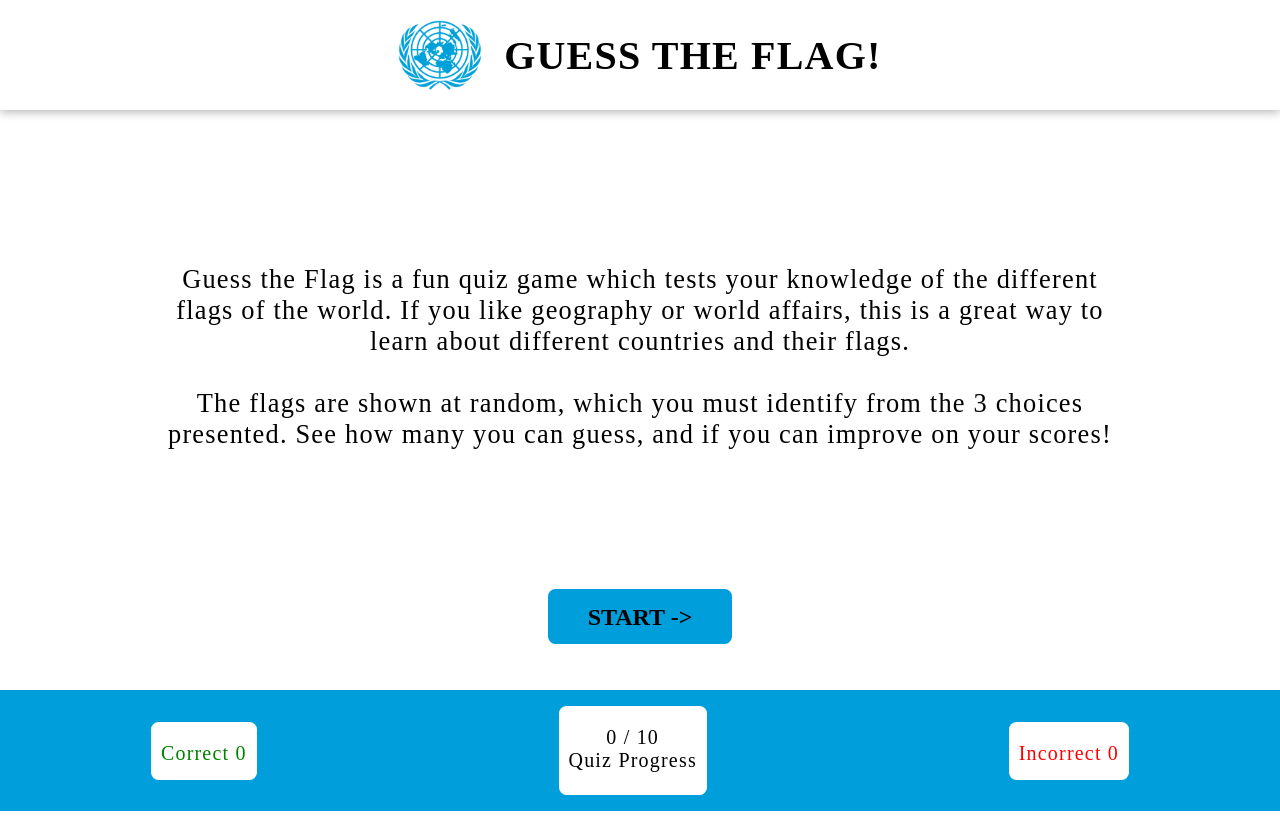
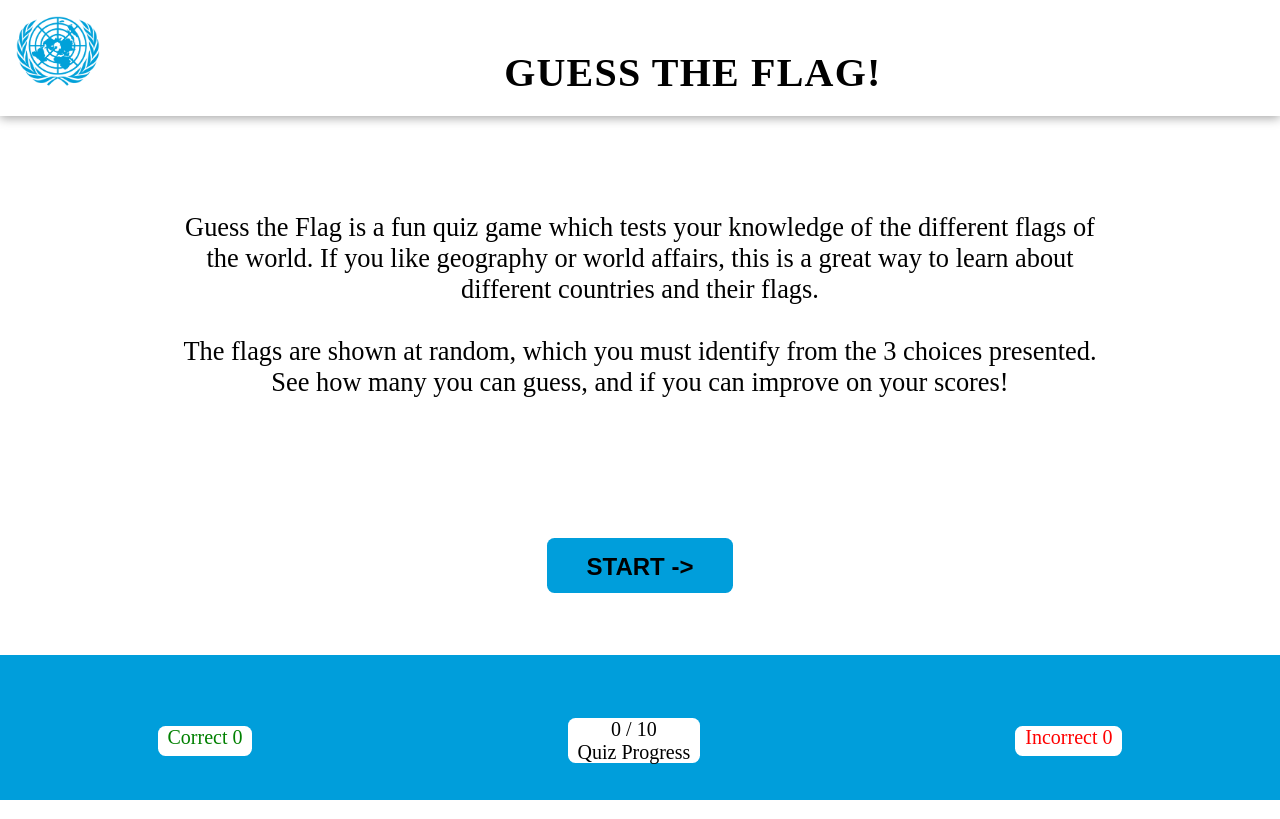
Before and after one commit to JarlathMacS/guess-the-flag, a plain HTML site: page index.html in a window 1280 px wide. Drawn offline with Linux system fonts and the light colour scheme; a web font is replaced by a local one.

Commit message:
Restructure header html and css

```diff
--- a/assets/css/style.css
+++ b/assets/css/style.css
@@ -1,35 +1,63 @@
-/* Global styles */
+/* Asterisk wildcard selector to override default styles added by the browser */
+* {
+    padding: 0;
+    margin: 0;
+    box-sizing: border-box;
+}
 
-* {
+/* General styles */
+body {
+    /* background-color: #ffffff; */
+    /* width: 100%; */
+    /* margin-left: 0;
+    margin-top: 0; */
+    min-height: 100vh;
+    display: flex;
+    flex-direction: column;
     font-family: "Forum", serif;
 }
 
-body {
-    background-color: white;
-    width: 100%;
-    margin-left: 0;
-    margin-top: 0;
+/* --------- Heading --------- */
+h1 {
+    text-transform: uppercase;
     letter-spacing: 1.2px;
-}
 
-/* --------- Heading --------- */
-.heading {
     text-align: center;
-    font-size: 2.5rem;
-    text-transform: uppercase;
-    display: flex;
+    font-size: 125%;
+    padding-bottom: 20px;
+    padding-top: 20px;
+    /* display: flex;
     align-items: center;
     justify-content: center;
     box-shadow: 0px 1px 10px 0px rgba(0, 0, 0, 0.36);
-    padding-bottom: 20px;
-    padding-top: 20px;
     width: 100%;
-    margin-top: 0;
+    margin-top: 0; */
+}
+
+/* Header */
+header {
+    background-color: #ffffff;
+    padding: 0 1rem;
+    position: fixed;
+    z-index: 99;
+    width: 100%;
+    display: flex;
+    justify-content: center;
+    align-items: baseline;
+    box-shadow: 0px 2px 10px 0px rgba(0, 0, 0, 0.36);
 }
 
 .logo {
     height: 40px;
     padding-right: 15px;
+    margin: 1em 0 .5em 0;
+}
+
+main {
+    flex: 1 0 auto;
+    display: flex;
+    flex-direction: column;
+    margin-top: 85px;
 }
 
 /* Quiz container */
@@ -90,19 +118,6 @@ body {
     height: 10vh;
 }
 
-.counter-container {
-    background-color: #009edb;
-    width: 100vw;
-    height: 15vh;
-    margin-left: auto;
-    margin-right: auto;
-    margin-top: 25px;
-    display: flex;
-    justify-content: space-around;
-    font-size: 150%;
-    padding-top: 10px;
-}
-
 .btn {
     background-color: #009edb;
     color: black;
@@ -129,6 +144,22 @@ body {
 
 .hide {
     display: none;
+}
+
+footer {
+    background-color: #009edb;
+}
+
+.counter-container {
+    width: 100vw;
+    height: 15vh;
+    margin-left: auto;
+    margin-right: auto;
+    margin-top: 25px;
+    display: flex;
+    justify-content: space-around;
+    font-size: 150%;
+    padding-top: 10px;
 }
 
 .correct-counter {
--- a/index.html
+++ b/index.html
@@ -16,8 +16,8 @@
 
 <body>
     <header>
+        <img class="logo" src="assets/images/un-logo.png" alt="United Nations logo">
         <h1 class="heading">
-            <img class="logo" src="assets/images/un-logo.png" alt="United Nations logo">
             Guess the Flag!
         </h1>
     </header>
@@ -54,7 +54,8 @@
                 <button id="next-button" class="next-btn btn hide">Next -></button>
             </section>
         </section>
-
+    </main>
+    <footer>
         <section class="counter-container">
             <article class="correct-counter">
                 <p>
@@ -79,7 +80,7 @@
                 </p>
             </article>
         </section>
-    </main>
+    </footer>
     <script src="assets/js/script.js"></script>
 </body>
 
```
Also changed, not shown: documentation/guess_the_flag_heading.png (added), 1 other file.
